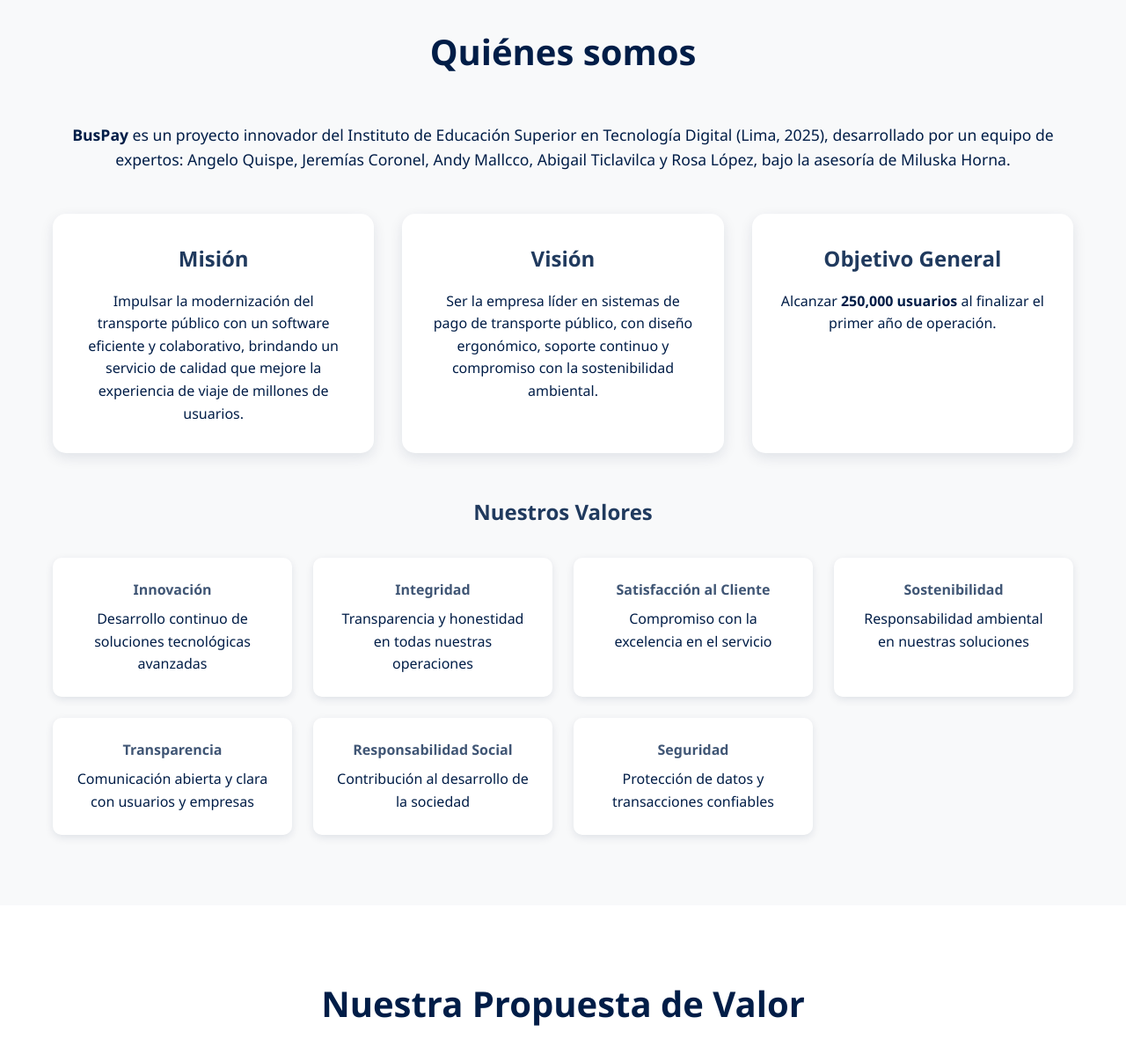
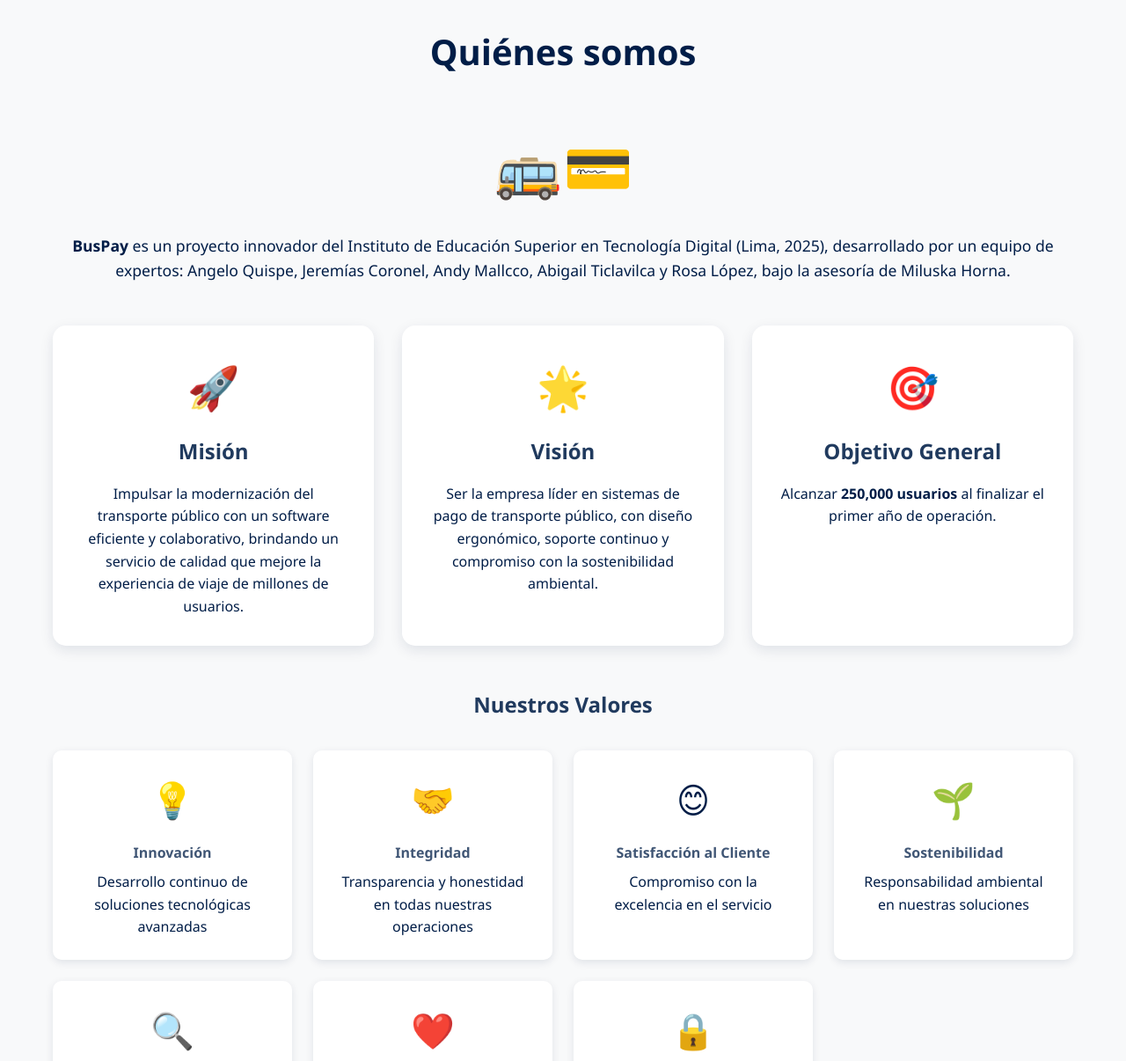
Before and after one commit to DylanQL/BusPay_Page, a plain HTML site: page index.html in a window 1280 px wide. Shown: the part 880-2086 px from the top of the page at 88% size. Drawn offline with Linux system fonts and the light colour scheme.

Commit message:
Añadiendo emojis en quienes somos y los valores

```diff
--- a/index.html
+++ b/index.html
@@ -63,21 +63,25 @@
             <h2>Quiénes somos</h2>
             <div class="about-grid">
                 <div class="about-intro">
+                    <div class="about-icon">🚌💳</div>
                     <p><strong>BusPay</strong> es un proyecto innovador del Instituto de Educación Superior en Tecnología Digital (Lima, 2025), desarrollado por un equipo de expertos: Angelo Quispe, Jeremías Coronel, Andy Mallcco, Abigail Ticlavilca y Rosa López, bajo la asesoría de Miluska Horna.</p>
                 </div>
 
                 <div class="mission-vision">
                     <div class="mission">
+                        <div class="mvv-icon">🚀</div>
                         <h3>Misión</h3>
                         <p>Impulsar la modernización del transporte público con un software eficiente y colaborativo, brindando un servicio de calidad que mejore la experiencia de viaje de millones de usuarios.</p>
                     </div>
 
                     <div class="vision">
+                        <div class="mvv-icon">🌟</div>
                         <h3>Visión</h3>
                         <p>Ser la empresa líder en sistemas de pago de transporte público, con diseño ergonómico, soporte continuo y compromiso con la sostenibilidad ambiental.</p>
                     </div>
 
                     <div class="objective">
+                        <div class="mvv-icon">🎯</div>
                         <h3>Objetivo General</h3>
                         <p>Alcanzar <strong>250,000 usuarios</strong> al finalizar el primer año de operación.</p>
                     </div>
@@ -88,30 +92,37 @@
                 <h3>Nuestros Valores</h3>
                 <div class="values-grid">
                     <div class="value-item">
+                        <div class="value-icon">💡</div>
                         <h4>Innovación</h4>
                         <p>Desarrollo continuo de soluciones tecnológicas avanzadas</p>
                     </div>
                     <div class="value-item">
+                        <div class="value-icon">🤝</div>
                         <h4>Integridad</h4>
                         <p>Transparencia y honestidad en todas nuestras operaciones</p>
                     </div>
                     <div class="value-item">
+                        <div class="value-icon">😊</div>
                         <h4>Satisfacción al Cliente</h4>
                         <p>Compromiso con la excelencia en el servicio</p>
                     </div>
                     <div class="value-item">
+                        <div class="value-icon">🌱</div>
                         <h4>Sostenibilidad</h4>
                         <p>Responsabilidad ambiental en nuestras soluciones</p>
                     </div>
                     <div class="value-item">
+                        <div class="value-icon">🔍</div>
                         <h4>Transparencia</h4>
                         <p>Comunicación abierta y clara con usuarios y empresas</p>
                     </div>
                     <div class="value-item">
+                        <div class="value-icon">❤️</div>
                         <h4>Responsabilidad Social</h4>
                         <p>Contribución al desarrollo de la sociedad</p>
                     </div>
                     <div class="value-item">
+                        <div class="value-icon">🔒</div>
                         <h4>Seguridad</h4>
                         <p>Protección de datos y transacciones confiables</p>
                     </div>
--- a/styles.css
+++ b/styles.css
@@ -256,6 +256,12 @@ section h3 {
     font-size: 1.1rem;
 }
 
+.about-icon {
+    font-size: 4rem;
+    margin-bottom: 1.5rem;
+    display: block;
+}
+
 .mission-vision {
     display: grid;
     grid-template-columns: repeat(auto-fit, minmax(300px, 1fr));
@@ -268,6 +274,13 @@ section h3 {
     border-radius: 15px;
     box-shadow: 0 5px 15px var(--sombra);
     text-align: center;
+    position: relative;
+}
+
+.mvv-icon {
+    font-size: 3rem;
+    margin-bottom: 1rem;
+    display: block;
 }
 
 .values h3 {
@@ -288,10 +301,17 @@ section h3 {
     box-shadow: 0 3px 10px var(--sombra);
     text-align: center;
     transition: transform 0.3s ease;
+    position: relative;
 }
 
 .value-item:hover {
     transform: translateY(-5px);
+}
+
+.value-icon {
+    font-size: 2.5rem;
+    margin-bottom: 1rem;
+    display: block;
 }
 
 .value-item h4 {
```
